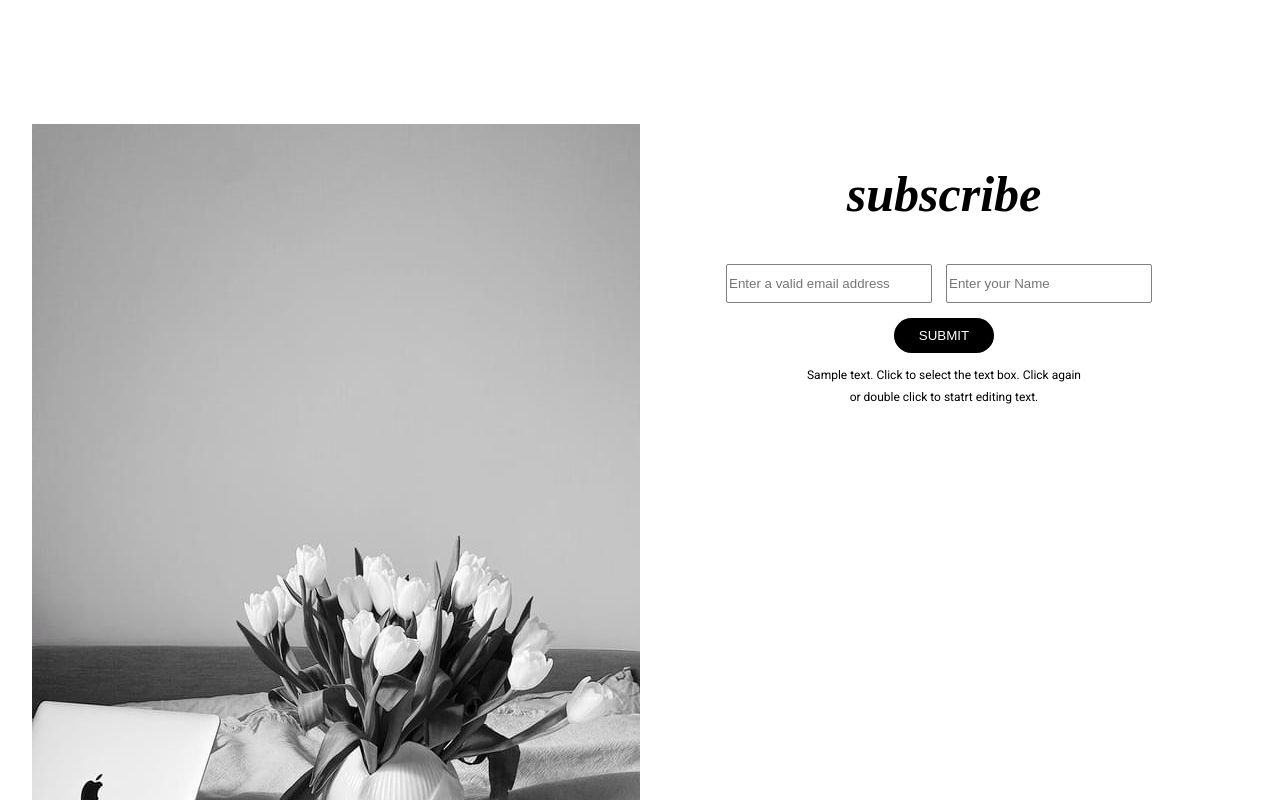
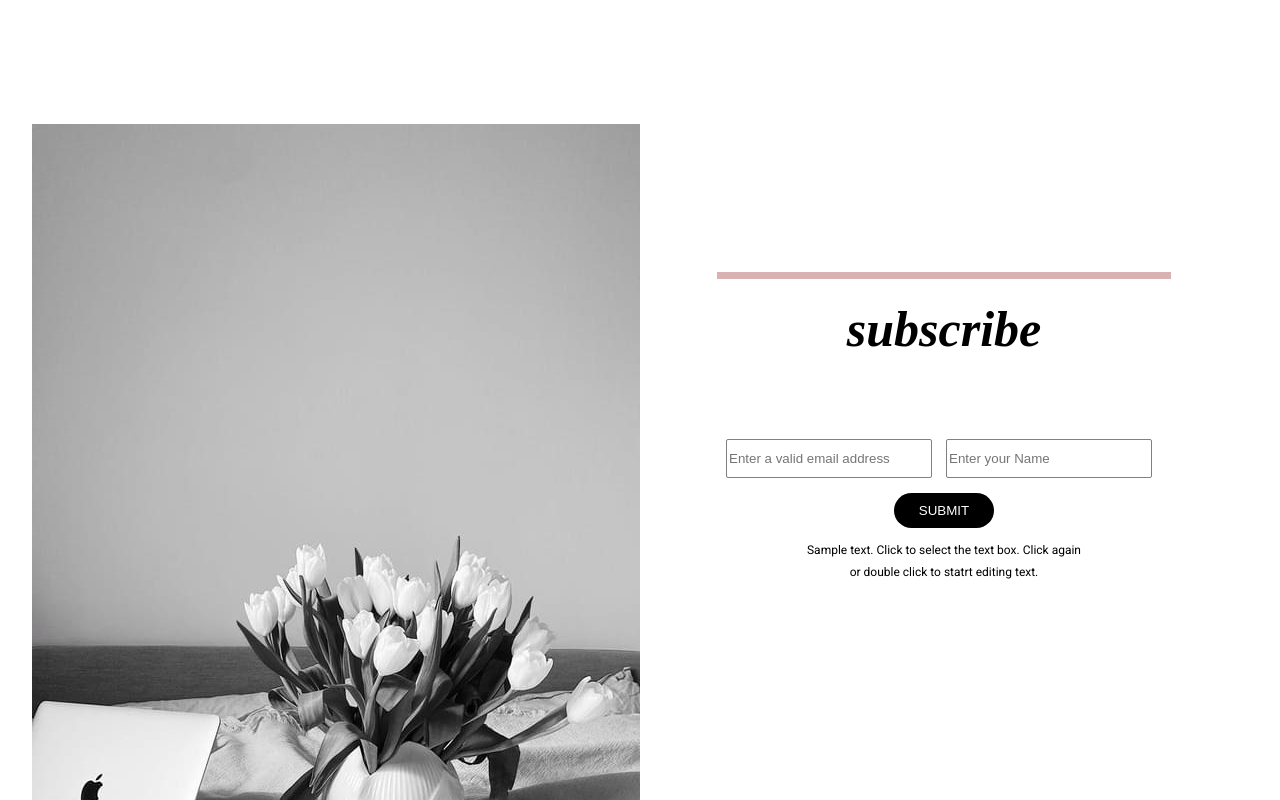
Before and after one commit to odohemma/kodecamp-stag2-task1, a plain HTML site: page index.html in a window 1280 px wide. Shown: the part 4560-5360 px from the top of the page. Drawn offline with Linux system fonts and the light colour scheme.

Commit message:
border-bottom

```diff
--- a/index.html
+++ b/index.html
@@ -147,6 +147,11 @@
             <img src="images/subscribe.jpeg" alt="">
         </div>
         <div class="container__nine__text">
+            <div class="container__nine__dummy__form">
+                <form action="">
+                    <input type="text" id="fname" name="fname">
+                </form>
+            </div>
             <p class="p1">subscribe</p>
             <div class="container__nine__form">
                 <form action="">
--- a/styles.css
+++ b/styles.css
@@ -276,7 +276,26 @@ body {
     /* height: 100%; */
 }
 
+.container__nine__text {
+    padding-top: 135px;
+}
+
+.container__nine__dummy__form input[type=text] {
+    border: none;
+    border-bottom: 7px solid #d9b1b3;
+
+    height: 5px;
+    width: 450px;
+    /* width: 200px; */
+}
+
+.container__nine__dummy__form {
+    text-align: center;
+}
+
 .container__nine__text > .p1 {
+    margin-top: 30px;
+    margin-bottom: 90px;
     text-align: center;
     color: black;
     font-style: italic;
```
